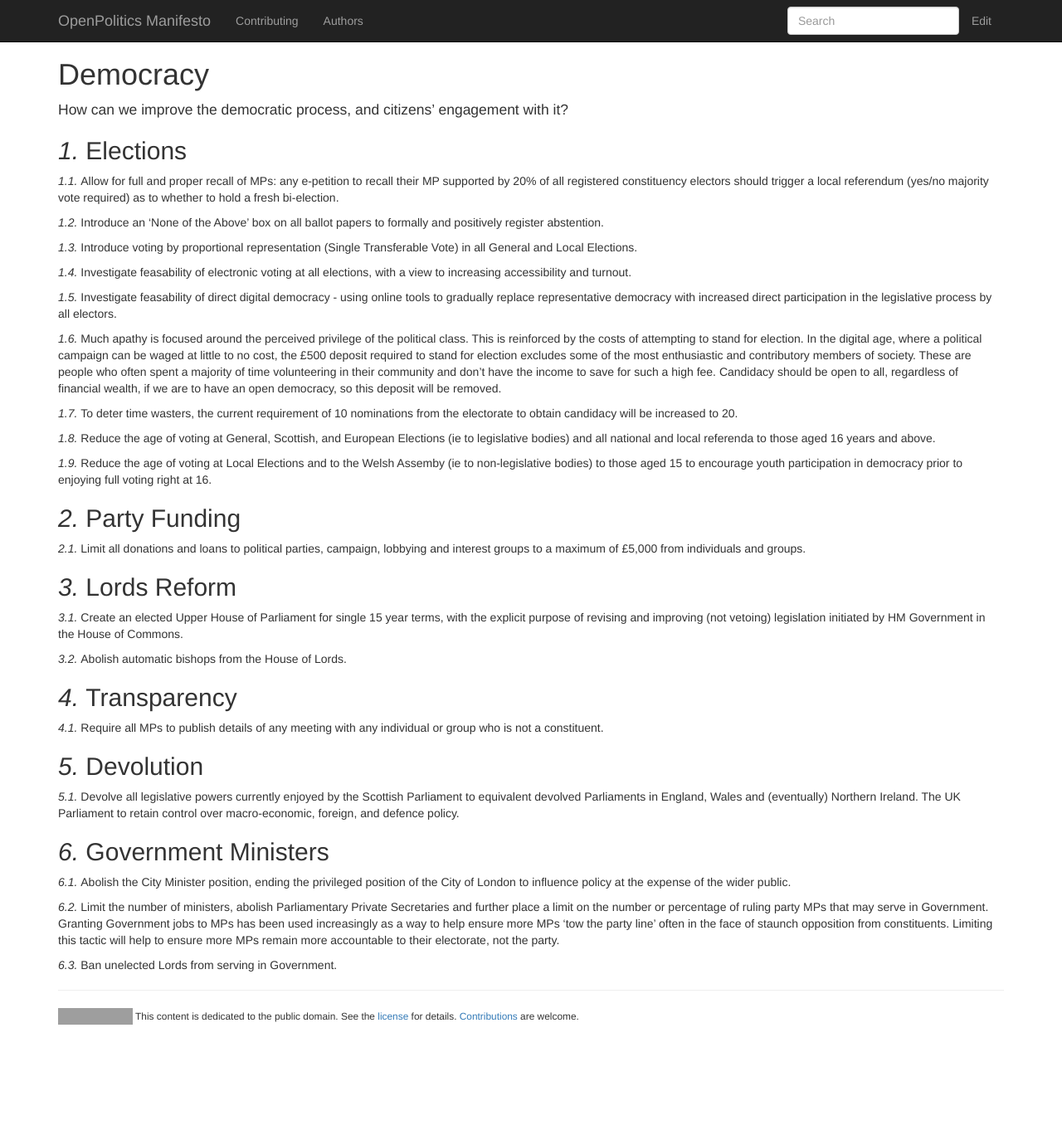
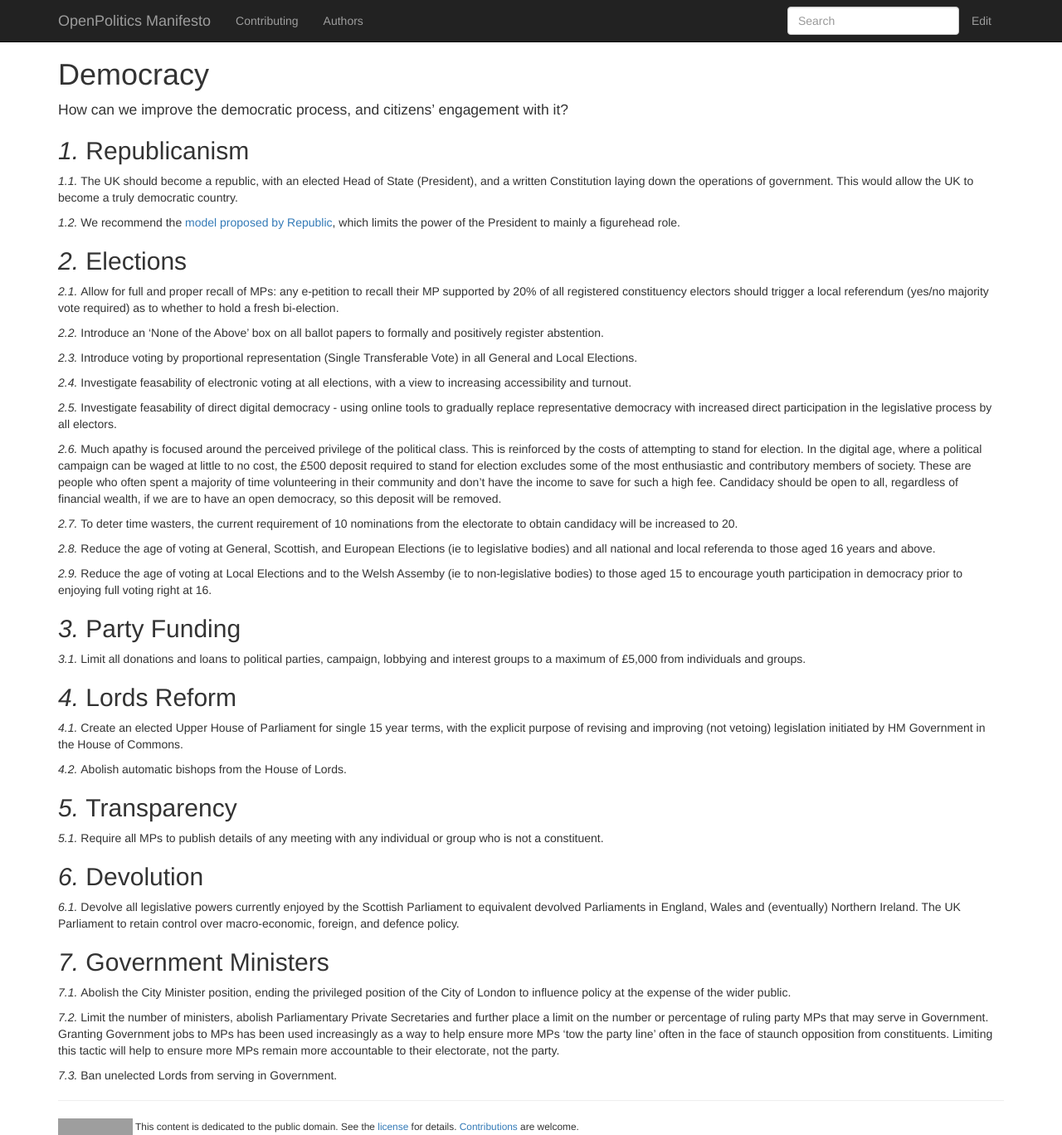
Before and after one commit to openpolitics/manifesto, a Jekyll site: the page built from democracy.md, in a window 1280 px wide and 1368 px high. Shown: the whole window at 83% size. Built offline with Jekyll 4.4.1, drawn with Linux system fonts in a browser that asks for light colours; nearby versions of some CDN libraries; grey boxes are pictures that could not be loaded.

Commit message:
Change to a republic

```diff
--- a/democracy.md
+++ b/democracy.md
@@ -5,6 +5,12 @@ published: true
 ---
 
 How can we improve the democratic process, and citizens' engagement with it?
+
+## Republicanism
+
+The UK should become a republic, with an elected Head of State (President), and a written Constitution laying down the operations of government. This would allow the UK to become a truly democratic country.
+
+We recommend the [model proposed by Republic](http://republic.org.uk/What%20we%20want/In%20depth/The%20Case%20for%20a%20Republic/Policy/index.php), which limits the power of the President to mainly a figurehead role.
 
 ## Elections
 
```
